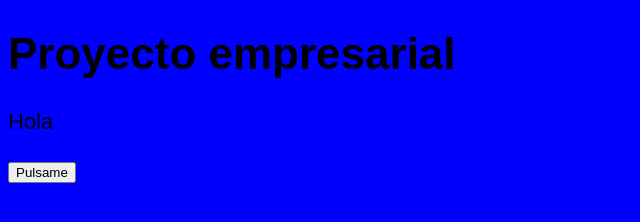
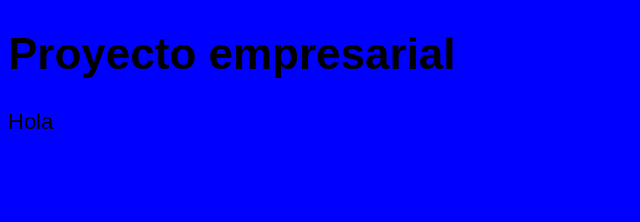
Before and after one commit to XMauroEr/Curso-git, a plain HTML site: page index.html in a window 1280 px wide. Shown: the whole page, without its empty margins (0-640 px from the left). Drawn offline with Linux system fonts and the light colour scheme; files that its build step writes are made by us from their sources.

Commit message:
Boton saludo eliminado

```diff
--- a/index.html
+++ b/index.html
@@ -10,7 +10,6 @@
 <body>
     <h1>Proyecto empresarial</h1>
     <p>Hola</p>
-    <button id="btn1">Pulsame</button>
     <script src="js/codigo.js"></script>
 </body>
 </html>
```
